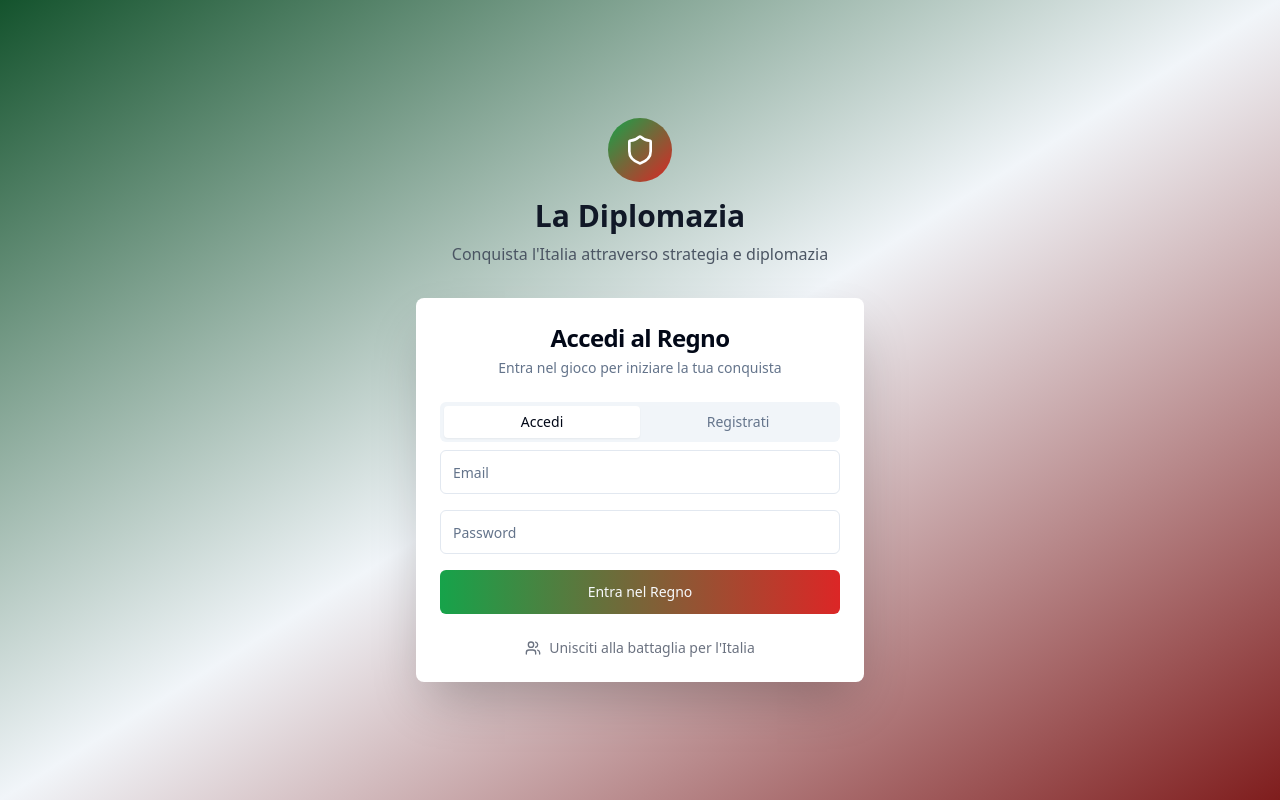
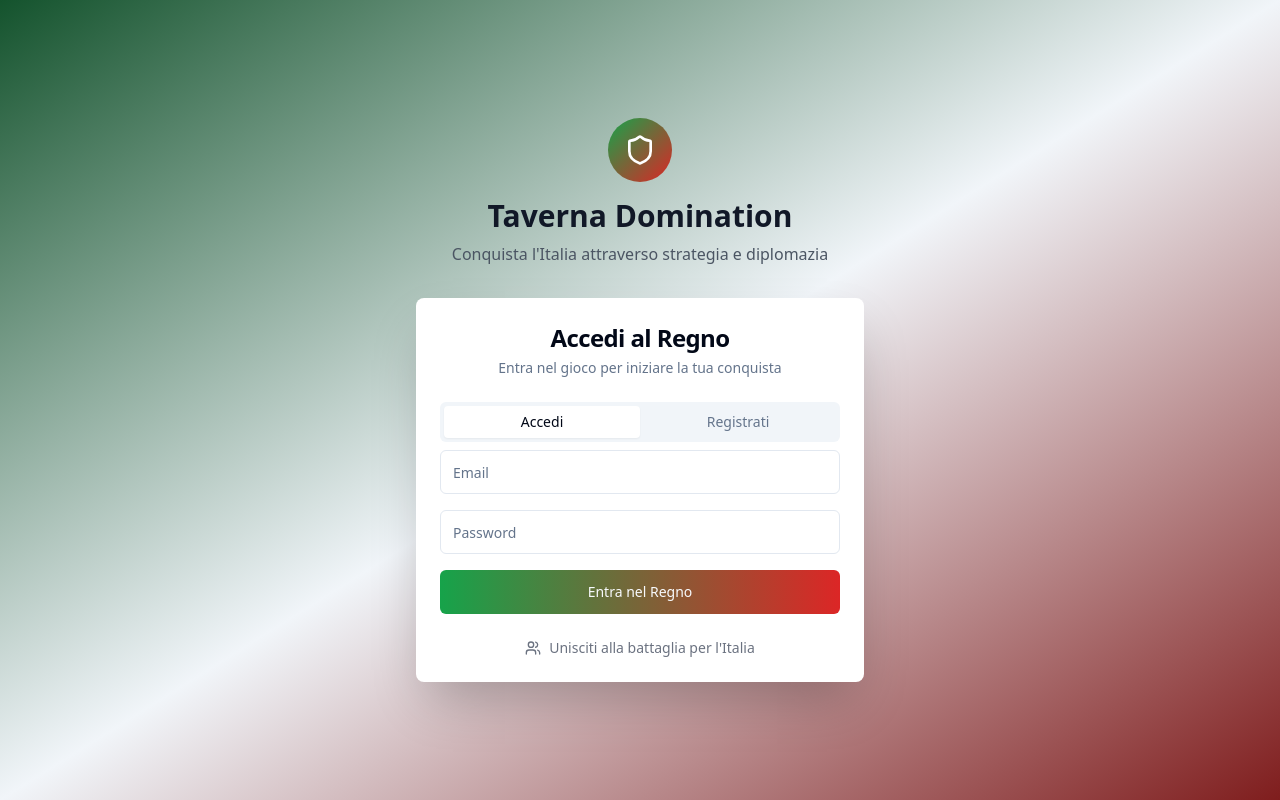
Before and after one commit to borcia0/italia-diplomacy-wars, a React (Vite) app: page / in a window 1280 px wide. Built offline with nearby package versions, Linux system fonts and the light colour scheme.

Commit message:
Rename game to Taverna Domination
Rename the game title in the UI and related files.

```diff
--- a/index.html
+++ b/index.html
@@ -4,11 +4,11 @@
   <head>
     <meta charset="UTF-8" />
     <meta name="viewport" content="width=device-width, initial-scale=1.0" />
-    <title>La Diplomazia - Gioco Strategico Multiplayer</title>
+    <title>Taverna Domination - Gioco Strategico Multiplayer</title>
     <meta name="description" content="Conquista l'Italia attraverso strategia, diplomazia e gestione risorse in questo epico gioco multiplayer" />
-    <meta name="author" content="La Diplomazia Game" />
+    <meta name="author" content="Taverna Domination Game" />
 
-    <meta property="og:title" content="La Diplomazia - Conquista l'Italia" />
+    <meta property="og:title" content="Taverna Domination - Conquista l'Italia" />
     <meta property="og:description" content="Gioco strategico multiplayer ambientato in Italia" />
     <meta property="og:type" content="website" />
     <meta property="og:image" content="https://lovable.dev/opengraph-image-p98pqg.png" />
--- a/src/components/AuthForm.tsx
+++ b/src/components/AuthForm.tsx
@@ -45,7 +45,7 @@ const AuthForm = () => {
           <div className="mx-auto w-16 h-16 bg-gradient-to-br from-green-600 to-red-600 rounded-full flex items-center justify-center mb-4">
             <Shield className="w-8 h-8 text-white" />
           </div>
-          <h1 className="text-3xl font-bold text-gray-900 mb-2">La Diplomazia</h1>
+          <h1 className="text-3xl font-bold text-gray-900 mb-2">Taverna Domination</h1>
           <p className="text-gray-600">Conquista l'Italia attraverso strategia e diplomazia</p>
         </div>
 
--- a/src/components/GameLayout.tsx
+++ b/src/components/GameLayout.tsx
@@ -1,4 +1,3 @@
-
 import React, { useState } from 'react';
 import { Card } from '@/components/ui/card';
 import { Button } from '@/components/ui/button';
@@ -54,7 +53,7 @@ const GameLayout = ({ children }: GameLayoutProps) => {
                 <div className="w-8 h-8 bg-gradient-to-br from-green-600 to-red-600 rounded-full flex items-center justify-center">
                   <Shield className="w-5 h-5 text-white" />
                 </div>
-                <h1 className="text-xl font-bold text-gray-900">La Diplomazia</h1>
+                <h1 className="text-xl font-bold text-gray-900">Taverna Domination</h1>
               </div>
               <Badge variant="outline" className="bg-green-50 text-green-700 border-green-200">
                 {user?.currentRegion || 'Nessuna Regione'}
```
